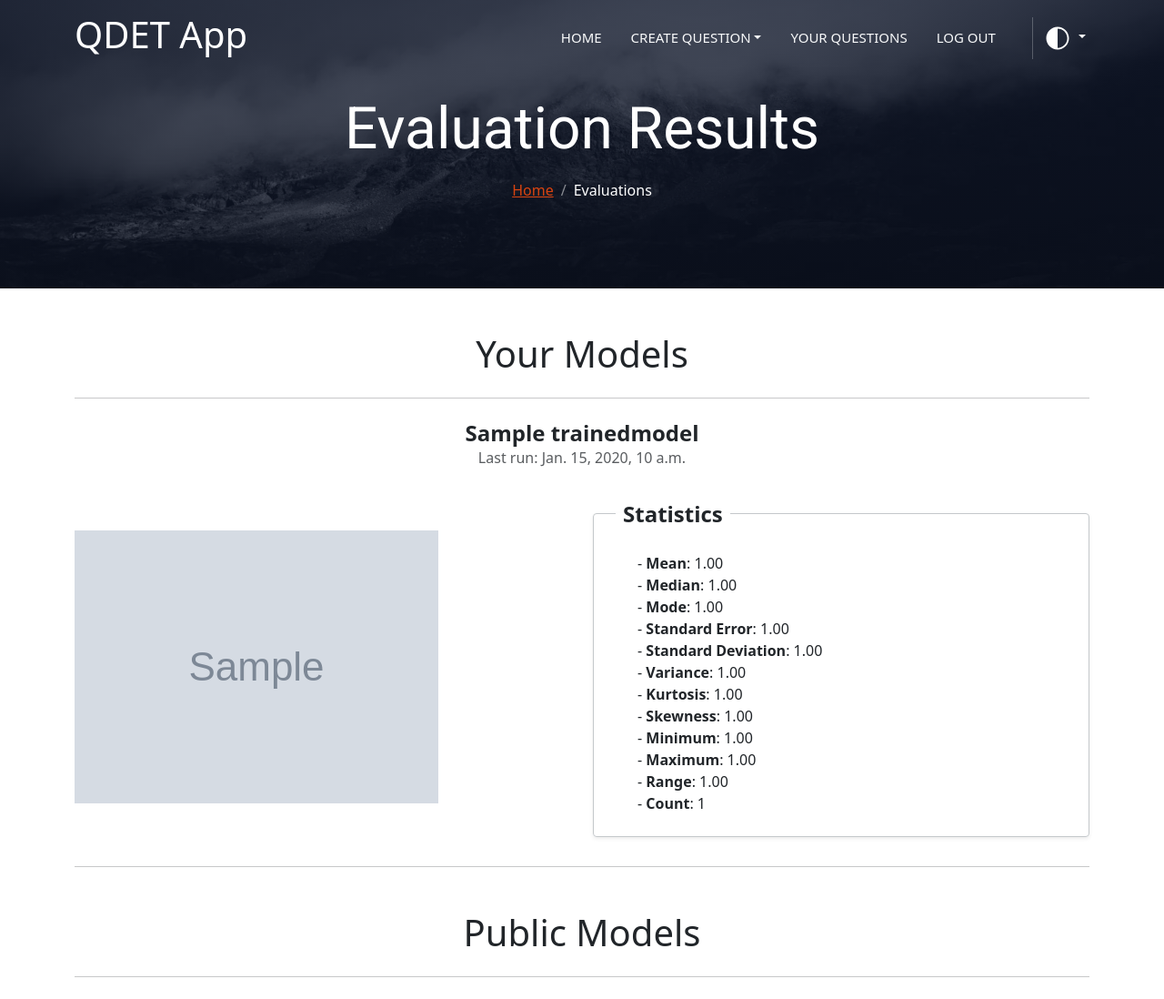
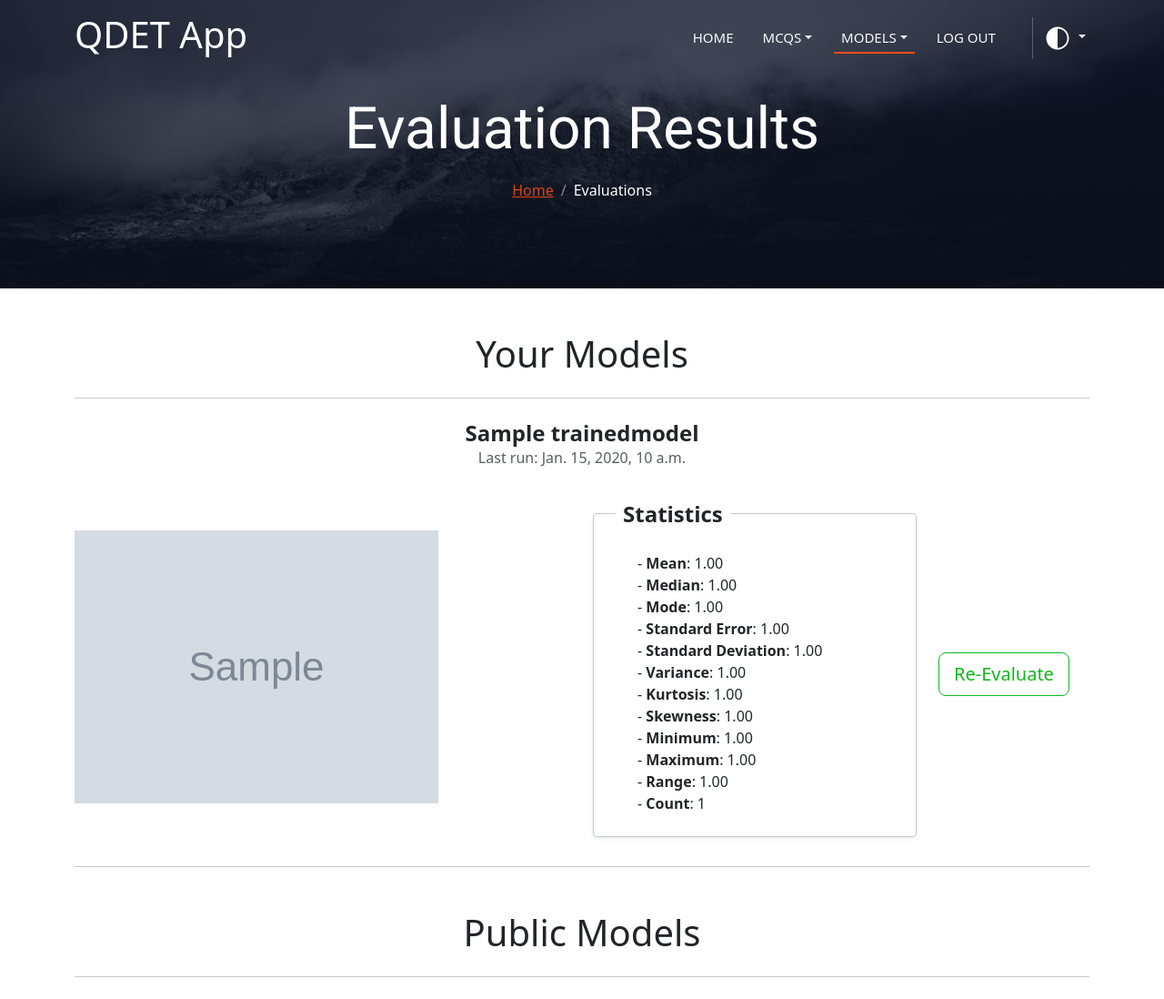
Before and after one commit to xPlume/QDET-App, a Django app: page /evaluations/ in a window 1280 px wide. Shown: the whole page at 91% size. Run offline with Django 5.2, Linux system fonts and the light colour scheme; a user stored in the database is signed in; tables that the repository leaves empty hold one stand-in row (values such as "Sample post"); grey boxes marked "Sample" are stand-in pictures.

Commit message:
Final touches and details

```diff
--- a/Project/directory/models/Statistics.py
+++ b/Project/directory/models/Statistics.py
@@ -13,18 +13,18 @@ class Statistic(models.Model):
 	model_used = models.ForeignKey(TrainedModel, null=False, on_delete=models.CASCADE, related_name='statistics')
 
 	# Attributes
-	mean = models.DecimalField(max_digits=4, decimal_places=2, null=False, blank=False)
-	std_error = models.DecimalField(max_digits=4, decimal_places=2, null=False, blank=False)
-	median = models.DecimalField(max_digits=4, decimal_places=2, null=False, blank=False)
-	mode = models.DecimalField(max_digits=4, decimal_places=2, null=False, blank=False)
-	std_deviation = models.DecimalField(max_digits=4, decimal_places=2, null=False, blank=False)
-	variance = models.DecimalField(max_digits=4, decimal_places=2, null=False, blank=False)
-	kurtosis = models.DecimalField(max_digits=4, decimal_places=2, null=False, blank=False)
-	skewness = models.DecimalField(max_digits=4, decimal_places=2, null=False, blank=False)
-	minimum = models.DecimalField(max_digits=4, decimal_places=2, null=False, blank=False)
-	maximum = models.DecimalField(max_digits=4, decimal_places=2, null=False, blank=False)
-	range = models.DecimalField(max_digits=4, decimal_places=2, null=False, blank=False)
-	count = models.IntegerField(null=False, blank=False)
+	mean = models.DecimalField(max_digits=4, decimal_places=2, null=True, blank=True)
+	std_error = models.DecimalField(max_digits=4, decimal_places=2, null=True, blank=True)
+	median = models.DecimalField(max_digits=4, decimal_places=2, null=True, blank=True)
+	mode = models.DecimalField(max_digits=4, decimal_places=2, null=True, blank=True)
+	std_deviation = models.DecimalField(max_digits=4, decimal_places=2, null=True, blank=True)
+	variance = models.DecimalField(max_digits=4, decimal_places=2, null=True, blank=True)
+	kurtosis = models.DecimalField(max_digits=4, decimal_places=2, null=True, blank=True)
+	skewness = models.DecimalField(max_digits=4, decimal_places=2, null=True, blank=True)
+	minimum = models.DecimalField(max_digits=4, decimal_places=2, null=True, blank=True)
+	maximum = models.DecimalField(max_digits=4, decimal_places=2, null=True, blank=True)
+	range = models.DecimalField(max_digits=4, decimal_places=2, null=True, blank=True)
+	count = models.IntegerField(null=True, blank=True)
 
 	created_at = models.DateTimeField(auto_now_add=True)
 
--- a/Project/directory/templates/directory/evaluations.html
+++ b/Project/directory/templates/directory/evaluations.html
@@ -33,7 +33,7 @@
 
 {% block content %}
 
-	<div class="container">
+	<div class="container-lg">
 
 
 
@@ -91,7 +91,7 @@
 
 					<!-- Statisctics -->
 					{% for statistic in evaluation.statistics.all %}
-						<div class="col-12 col-md-6 pb-3">
+						<div class="col-12 col-md-6 col-lg-4 pb-3">
 							<fieldset class="border-fieldset shadow-sm border-secondary-subtle ">
 								<legend>Statistics</legend>
 									<div class="ps-4">
@@ -111,6 +111,17 @@
 							</fieldset>
 						</div>
 					{% endfor %}
+
+					<div class="col-lg-2 d-flex mx-auto align-items-center">
+						<!-- Re-Evaluate button -->
+						<form method="POST" enctype="multipart/form-data" id="evaluate-form">
+							{% csrf_token %}
+							<input type="hidden" name="param_selection" value="{{ evaluation.id }}">
+							<button type="submit" class="btn btn-outline-success btn-lg">
+								Re-Evaluate
+							</button>
+						</form>
+					</div>
 
 			</div>
 
@@ -175,7 +186,7 @@
 
 					<!-- Statisctics -->
 					{% for statistic in evaluation.statistics.all %}
-						<div class="col-12 col-md-6 pb-3">
+						<div class="col-12 col-md-6 col-lg-4 pb-3">
 							<fieldset class="border-fieldset shadow-sm border-secondary-subtle ">
 								<legend>Statistics</legend>
 									<div class="ps-4">
@@ -195,6 +206,17 @@
 							</fieldset>
 						</div>
 					{% endfor %}
+
+					<div class="col-lg-2 d-flex mx-auto align-items-center">
+						<!-- Re-Evaluate button -->
+						<form method="POST" enctype="multipart/form-data" id="evaluate-form">
+							{% csrf_token %}
+							<input type="hidden" name="param_selection" value="{{ evaluation.id }}">
+							<button type="submit" class="btn btn-outline-success btn-lg">
+								Re-Evaluate
+							</button>
+						</form>
+					</div>
 
 			</div>
 
--- a/Project/directory/templates/directory/user_questions.html
+++ b/Project/directory/templates/directory/user_questions.html
@@ -52,7 +52,7 @@
 						<th scope="row">{{ question.context_id }}</th>
 						<td>{{ question.q_id }}</td>
 						<td scope="col" class="col-8">
-							<a href="{% url 'single_question' question.id %}">
+							<a href="{% url 'single_question' question.id %}" style="text-decoration: none;">
 								{{ question.question }}
 							</a>
 						</td>
--- a/Project/templates/base.html
+++ b/Project/templates/base.html
@@ -119,14 +119,22 @@
 						{% if request.user.is_authenticated %}
 
 							<div class="dropdown">
-								<a class="nav-link nav-link dropdown-toggle ms-3 {% if request.resolver_match.url_name == 'new_context' %}active{% elif request.resolver_match.url_name == 'upload_csv' %}active{% endif %}" data-bs-toggle="dropdown" href="#" aria-expanded="false">Create Question</a>
+								<a class="nav-link nav-link dropdown-toggle ms-3 {% if request.resolver_match.url_name == 'new_context' %}active{% elif request.resolver_match.url_name == 'upload_csv' %}active{% elif request.resolver_match.url_name == 'user_questions' %}active{% endif %}" data-bs-toggle="dropdown" href="#" aria-expanded="false">MCQs</a>
 								<ul class="dropdown-menu drop-navbar">
-									<li><a class="dropdown-item" href="{% url 'new_context' %}">Individual Question</a></li>
+									<li><a class="dropdown-item" href="{% url 'new_context' %}">Create new MCQ</a></li>
 									<li><a class="dropdown-item" href="{% url 'upload_csv' %}">Bulk Import</a></li>
+									<li><a class="dropdown-item" href="{% url 'user_questions' %}">Your Questions</a></li>
 								</ul>
 							</div>
 
-							<a href="{% url 'user_questions' %}" class="nav-item nav-link btn-link ms-3 {% if request.resolver_match.url_name == 'user_questions' %}active{% endif %}">Your Questions</a>
+							<div class="dropdown">
+								<a class="nav-link nav-link dropdown-toggle ms-3 {% if request.resolver_match.url_name == 'train_select' %}active{% elif request.resolver_match.url_name == 'evaluate_select' %}active{% elif request.resolver_match.url_name == 'evaluations' %}active{% endif %}" data-bs-toggle="dropdown" href="#" aria-expanded="false">Models</a>
+								<ul class="dropdown-menu drop-navbar">
+									<li><a class="dropdown-item" href="{% url 'train_select' %}">Train a Model</a></li>
+									<li><a class="dropdown-item" href="{% url 'evaluate_select' %}">Evaluate Questions</a></li>
+									<li><a class="dropdown-item" href="{% url 'evaluations' %}">Evaluation Results</a></li>
+								</ul>
+							</div>
 						{% endif %}
 
 
```
Also changed, not shown: Project/directory/templates/directory/single_question.html (+32 -1 lines), Project/directory/views/evaluate_select.py (+6 -3 lines), Project/directory/views/single_question.py (+30 -5 lines), Project/modules/statistical_metrics.py (+32 -15 lines), Project/directory/migrations/0008_alter_statistic_count_alter_statistic_kurtosis_and_more.py (added).
